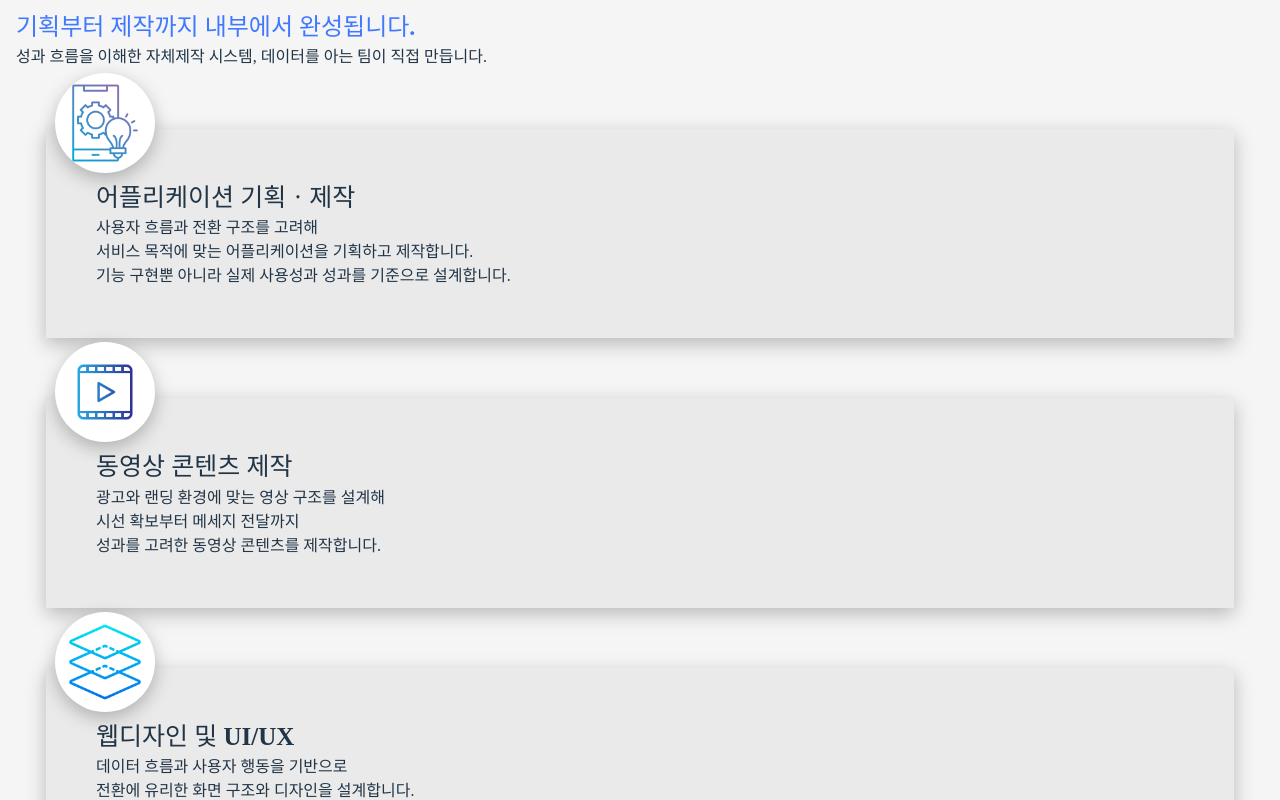
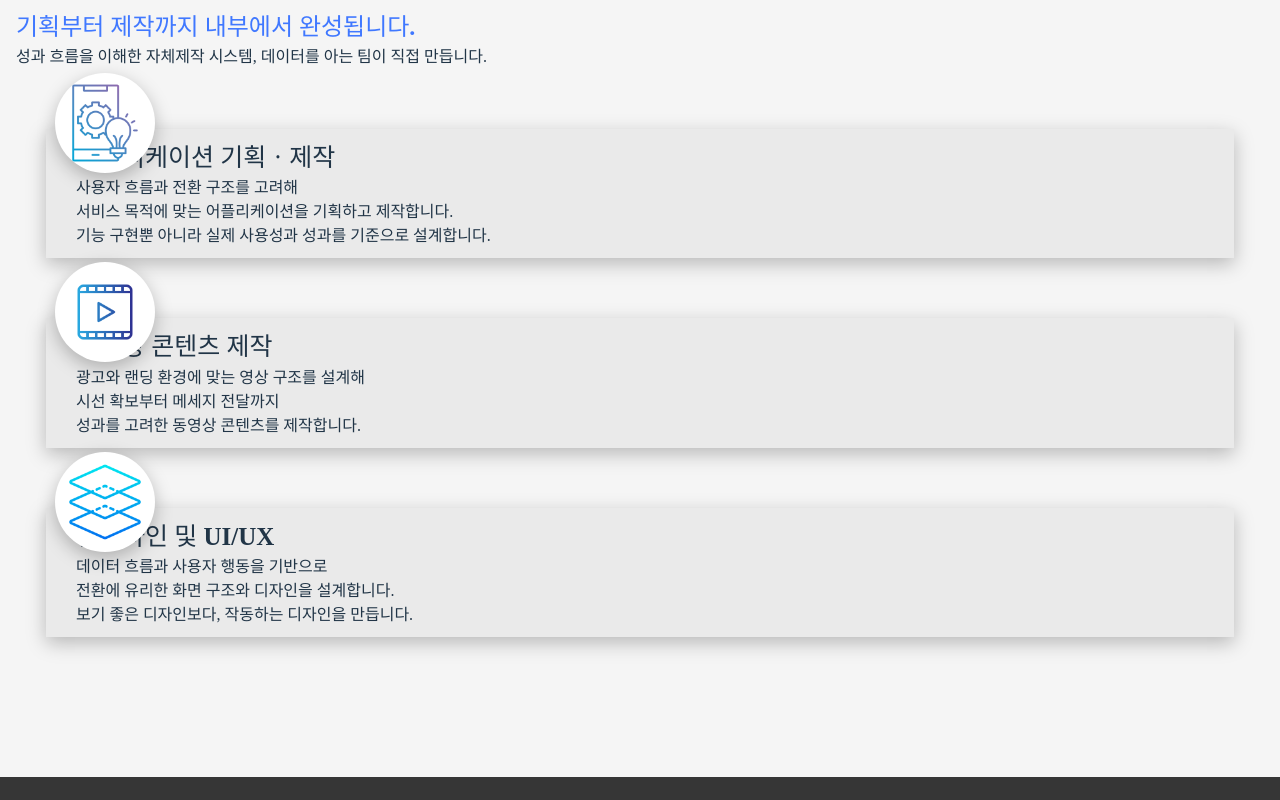
Before and after one commit to hsy1410-dev/daeyeon, a React (Vite) app: page / in a window 1280 px wide. Shown: the part 2661-3461 px from the top of the page. Built offline with nearby package versions, Linux system fonts and the light colour scheme.

Commit message:
Update App.css

```diff
--- a/src/App.css
+++ b/src/App.css
@@ -205,7 +205,7 @@ button:hover {
   margin-top: 60px;
   margin:60px 30px;
    position: relative;
-     padding: 50px 50px;
+     padding: 10px 30px;
       box-shadow: 0 6px 18px rgba(0, 0, 0, 0.25);
 }
 .box h4 {
```
